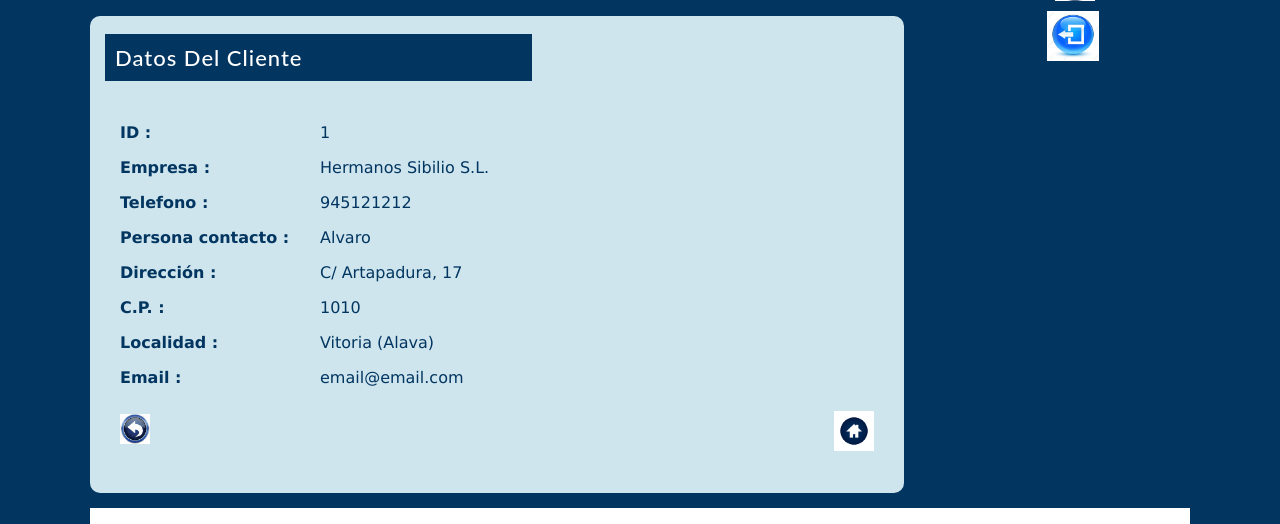
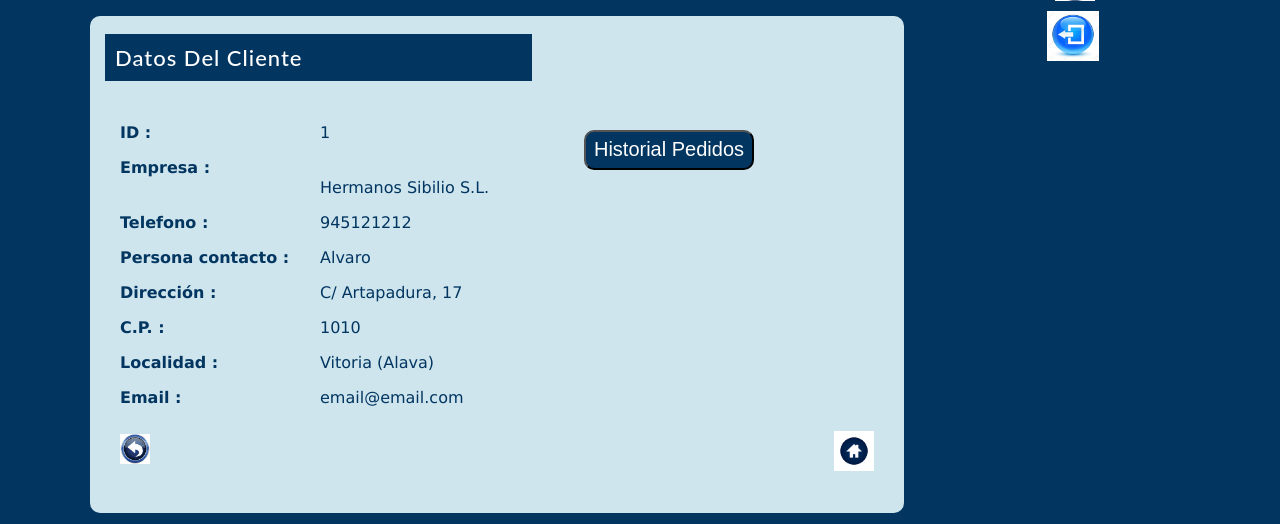
Before and after one commit to MaialenAguilar/TrabajoDjango, a Django app: page /appGestionPedidos/clientes/1/ in a window 1280 px wide. Shown: the part 139-663 px from the top of the page. Run offline with Django 3.2, Linux system fonts and the light colour scheme; a user stored in the database is signed in; data comes from the database, SQL or seed files in the repository.

Commit message:
Codigo mejorado de Maialen para el filtrado y boton Historial de Pedidos

```diff
--- a/gestionPedidos/appGestionPedidos/static/CSS/web_styles.css
+++ b/gestionPedidos/appGestionPedidos/static/CSS/web_styles.css
@@ -448,6 +448,11 @@ tbody, table {
 	color: white;
 	font-size: 14px;
 }
+/*Posición para el botón del historial de pedidos de un cliente*/
+#boton-historial {
+    float: right;
+    margin-right: 150px;
+}
 
 
 
--- a/gestionPedidos/appGestionPedidos/static/JS/javascript.js
+++ b/gestionPedidos/appGestionPedidos/static/JS/javascript.js
@@ -23,14 +23,22 @@ function cambiarEstado(){
 function mostrar () {
     var im = document.getElementById('imostrar').value;
     var datos = document.getElementsByClassName('dato');
+    var todos = 'Todos';
     if(im!='')
       for (var i = 0; i < datos.length; i ++)
-        if(datos[i].textContent.indexOf(im)>-1)//retorna el primer índice en el que se puede encontrar un elemento dado en el array, ó retorna -1 si el elemento no esta presente.
+        if(datos[i].textContent.indexOf(im)>-1) //retorna el primer índice en el que se puede encontrar un elemento dado en el array, ó retorna -1 si el elemento no esta presente.
           datos[i].style.display="block";
+        else if (im == todos)
+          datos[i].style.display="block";
+
         else
           datos[i].style.display="none";
+}
 
-    else
-      for (var i = 0; i < datos.length; i ++)
-        datos[i].style.display="none";
-  }
+//Vamos a utilizar la API fetch para llamar a nuestro servidor desde la vista de un cliente
+let botonHistorial = document.getElementById('boton-historial');
+
+//Añadimos un escuchador de eventos al botón, para poder llamar a la API
+botonHistorial.addEventListener('click', (event) => {
+    cargarDatos()
+    })
--- a/gestionPedidos/appGestionPedidos/templates/Datos_Cliente.html
+++ b/gestionPedidos/appGestionPedidos/templates/Datos_Cliente.html
@@ -6,7 +6,11 @@
 {% block main %}
 <h2 class="titulos">Datos Del Cliente</h2>
 
+<!--Botón para acceder al historial de pedidos de este cliente-->
+<button class ="boton" id = "boton-historial" name="historial">Historial Pedidos</button>
+
 {% if cliente %}
+
 <ul class="datos">
 	<li>
 		<label class="cabecera">ID :</label>
@@ -43,7 +47,7 @@
 
 </ul>
 {% else %}
-    <p>Este pedido no existe</p>
+    <p>Este cliente no existe</p>
 {% endif %}
 
 <!-- Botones de navegación de la parte inferior-->
--- a/gestionPedidos/appGestionPedidos/templates/pedidos.html
+++ b/gestionPedidos/appGestionPedidos/templates/pedidos.html
@@ -15,6 +15,7 @@
 		<select name="text" placeholder="Selección..." id="imostrar" class="form-control">
 			<option>Entregado</option>
 			<option>Pendiente</option>
+			<option>Todos</option>
 		</select>
 		<button id = "boton-buscador" onclick="mostrar()">Mostrar</button>
 	</div>
```
